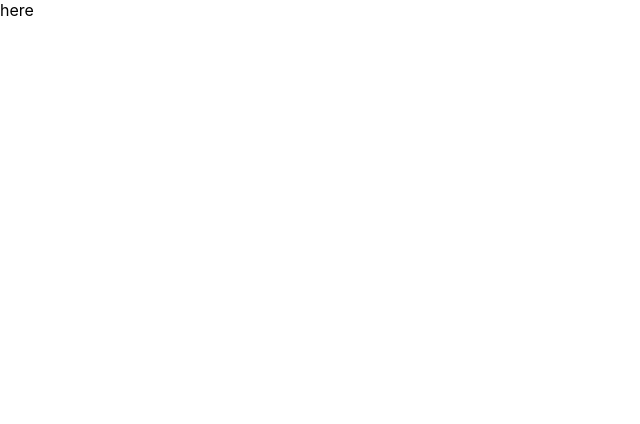
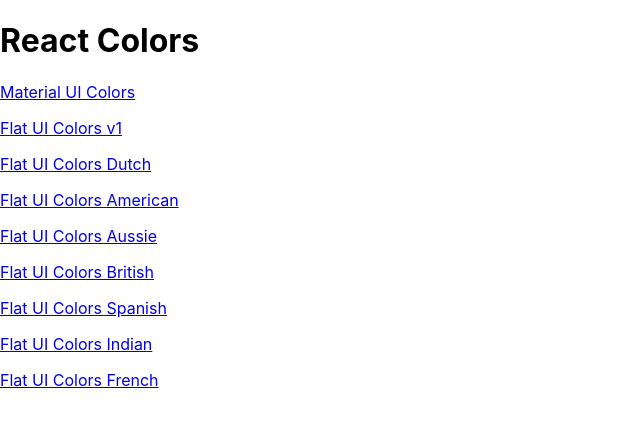
Before and after one commit to engrpatel21/color-picker, a React (Create React App) app: page / in a window 1280 px wide. Shown: the top 424 px of the page, without its empty margins (0-640 px from the left). Built offline with nearby package versions, Linux system fonts and the light colour scheme.

Commit message:
implement palette list

```diff
--- a/src/App.jsx
+++ b/src/App.jsx
@@ -2,7 +2,9 @@ import Pallete from "./Pallete/Pallete";
 import "./App.css";
 import seedColors from "./seedColors";
 import generatePalette from './colorHelpers'
-import {Route} from 'react-router-dom'
+import { Route } from 'react-router-dom'
+import PaletteList from "./PaletteList/PaletteList";
+
 
 function App() {
 
@@ -11,7 +13,7 @@ function App() {
   return (
     <div >
       <Route exact path='/'
-        render={() => 'here'} />
+        render={() => <PaletteList palettes={seedColors}/> } />
       <Route exact path='/palette/:id'
         render={(routeProps) => (
           <Pallete palette={generatePalette(
--- a/src/Navbar/Navbar.jsx
+++ b/src/Navbar/Navbar.jsx
@@ -7,6 +7,7 @@ import MenuItem from '@material-ui/core/MenuItem'
 import Snackbar from '@material-ui/core/Snackbar'
 import IconButton from '@material-ui/core/IconButton'
 import Close from '@material-ui/icons/Close'
+import {Link} from 'react-router-dom'
 
 class Navbar extends Component {
   state = {
@@ -27,7 +28,7 @@ class Navbar extends Component {
     return (
       <header className="Navbar">
         <div className="logo">
-          <a href="/">React Color Picker</a>
+          <Link exact to='/'>React Colors</Link>
         </div>
         <div className="slider-container">
           <span>Level: {level}</span>
--- /dev/null
+++ b/src/PaletteList/PaletteList.jsx
@@ -0,0 +1,25 @@
+import React, { Component } from 'react';
+import {Link} from 'react-router-dom'
+
+
+class PaletteList extends Component {
+  state = {  }
+  render() {
+    const { palettes } = this.props
+    const paletteName = palettes.map((palette) => (
+      <p>
+        <Link exact to={`/palette/${palette.id}`}>
+          {palette.paletteName}
+        </Link>
+      </p>
+    ));
+    return (
+      <div>
+        <h1>React Colors</h1>
+        {paletteName}
+      </div>
+    );
+  }
+}
+
+export default PaletteList;
```
